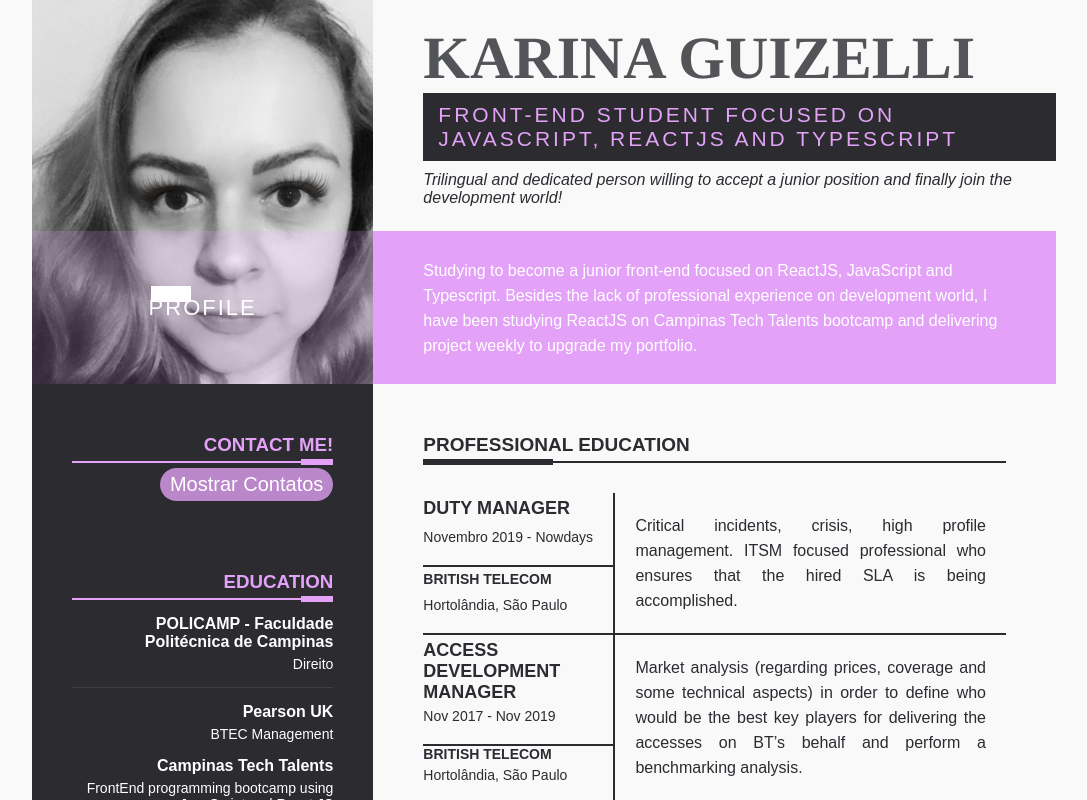
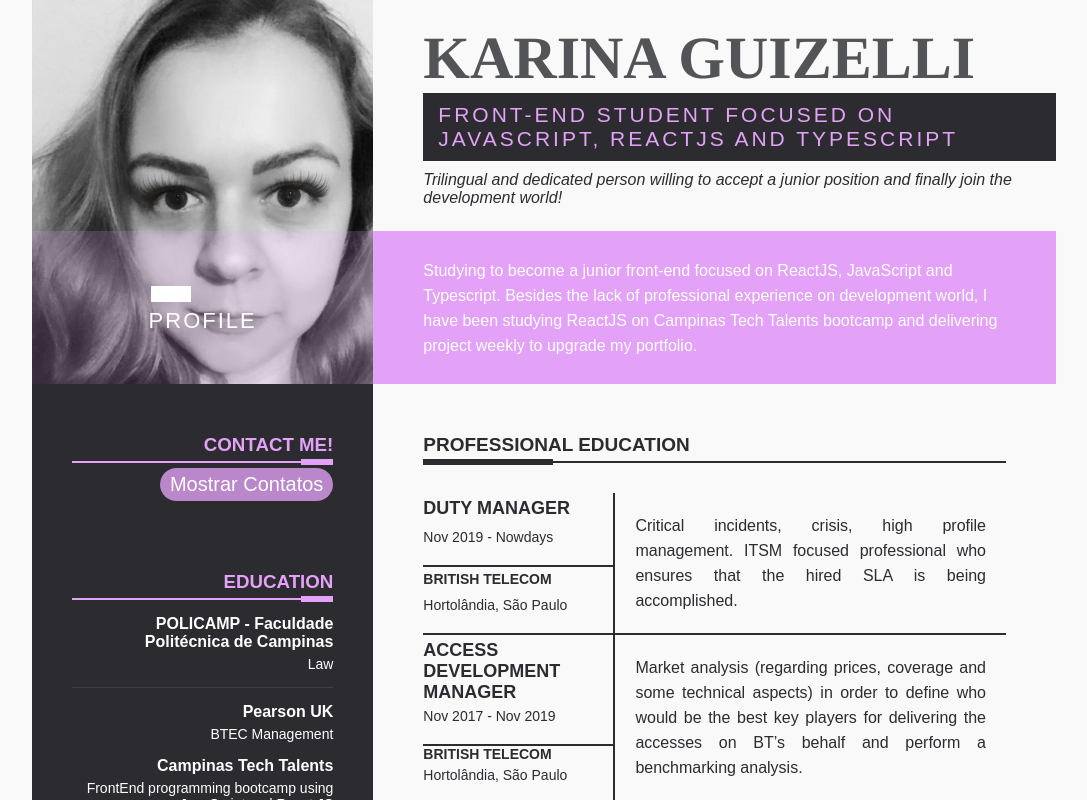
Before and after one commit to guizellik/resume-typescript, a React (Create React App) app: page / in a window 1280 px wide. Shown: the top 800 px of the page, without its empty margins (96-1183 px from the left). Built offline with nearby package versions, Linux system fonts and the light colour scheme.

Commit message:
deleting building folder to rebuild and changing some minor typos

```diff
--- a/src/App.tsx
+++ b/src/App.tsx
@@ -35,7 +35,7 @@ function App() {
         {
           id: 1,
           instituicao: ' POLICAMP - Faculdade Politécnica de Campinas ',
-          curso: 'Direito'
+          curso: 'Law'
         },
         {
           id: 2,
@@ -52,7 +52,7 @@ function App() {
         {
           id: 1,
           cargo: 'Duty Manager',
-          periodo: 'Novembro 2019 - Nowdays',
+          periodo: 'Nov 2019 - Nowdays',
           empresa: 'British Telecom',
           local: 'Hortolândia, São Paulo',
           conteudo: 'Critical incidents, crisis, high profile management. ITSM focused professional who ensures that the hired SLA is being accomplished.'
--- a/src/componentes/personalProfile/PersonalProfile.tsx
+++ b/src/componentes/personalProfile/PersonalProfile.tsx
@@ -17,7 +17,7 @@ const PersonalProfile = (props: Perfil) => {
             <p>{resumo}</p>
             </div>
             <div className="titulo">
-                Profile <br />
+                <br />Profile
             </div>
 
             <div className="perfil-profissional">
```
Also changed, not shown: 13 other files (tests, documents, lock files or other folders).
